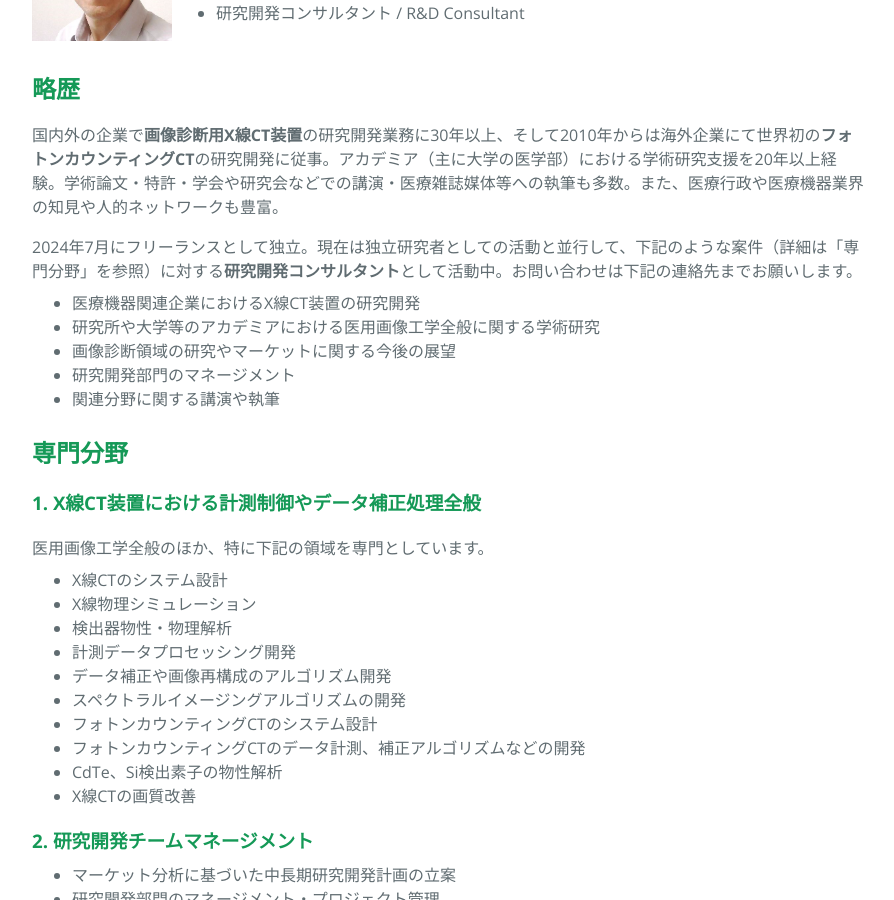
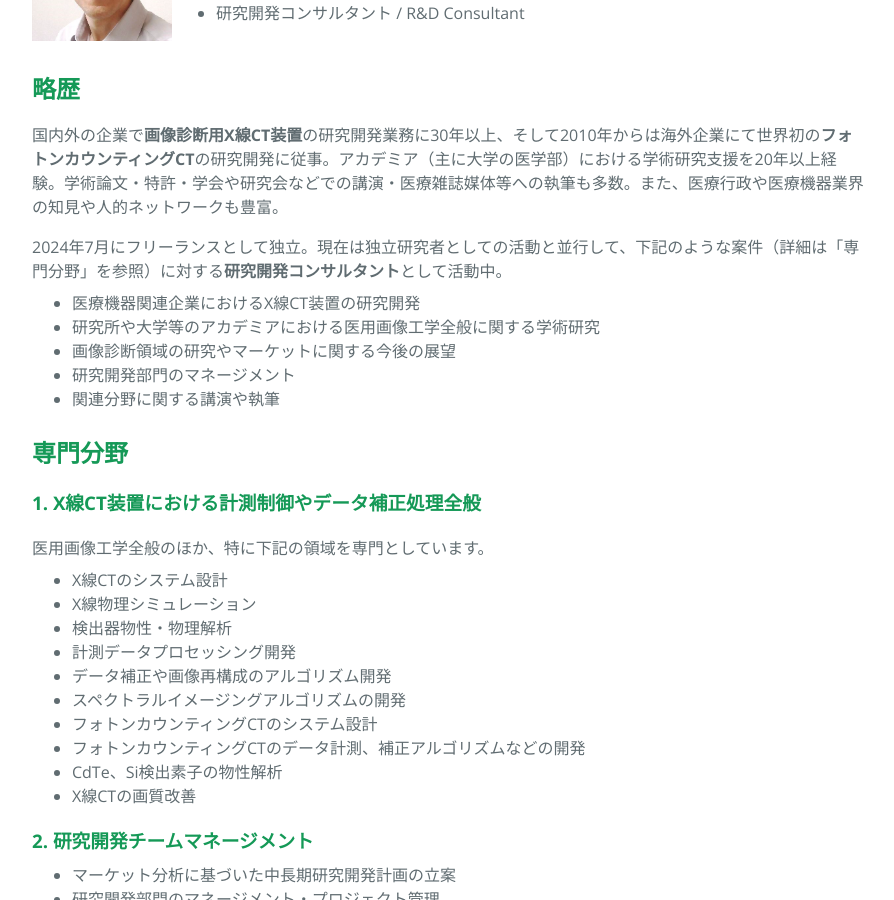
Before and after one commit to toshihide-itoh/toshihide-itoh.github.io, a Jekyll site: the page built from index.md, in a window 1280 px wide and 900 px high, scrolled down 352 px. Shown: the whole window, without its empty margins (192-1086 px from the left). Built offline with Jekyll 4.4.1, drawn with Linux system fonts in a browser that asks for light colours.

Commit message:
Update index.md

```diff
--- a/index.md
+++ b/index.md
@@ -24,7 +24,7 @@ layout: page
 
 国内外の企業で**画像診断用X線CT装置**の研究開発業務に30年以上、そして2010年からは海外企業にて世界初の**フォトンカウンティングCT**の研究開発に従事。アカデミア（主に大学の医学部）における学術研究支援を20年以上経験。学術論文・特許・学会や研究会などでの講演・医療雑誌媒体等への執筆も多数。また、医療行政や医療機器業界の知見や人的ネットワークも豊富。
 
-2024年7月にフリーランスとして独立。現在は独立研究者としての活動と並行して、下記のような案件（詳細は「専門分野」を参照）に対する**研究開発コンサルタント**として活動中。お問い合わせは下記の連絡先までお願いします。
+2024年7月にフリーランスとして独立。現在は独立研究者としての活動と並行して、下記のような案件（詳細は「専門分野」を参照）に対する**研究開発コンサルタント**として活動中。
 
 - 医療機器関連企業におけるX線CT装置の研究開発
 - 研究所や大学等のアカデミアにおける医用画像工学全般に関する学術研究
```
